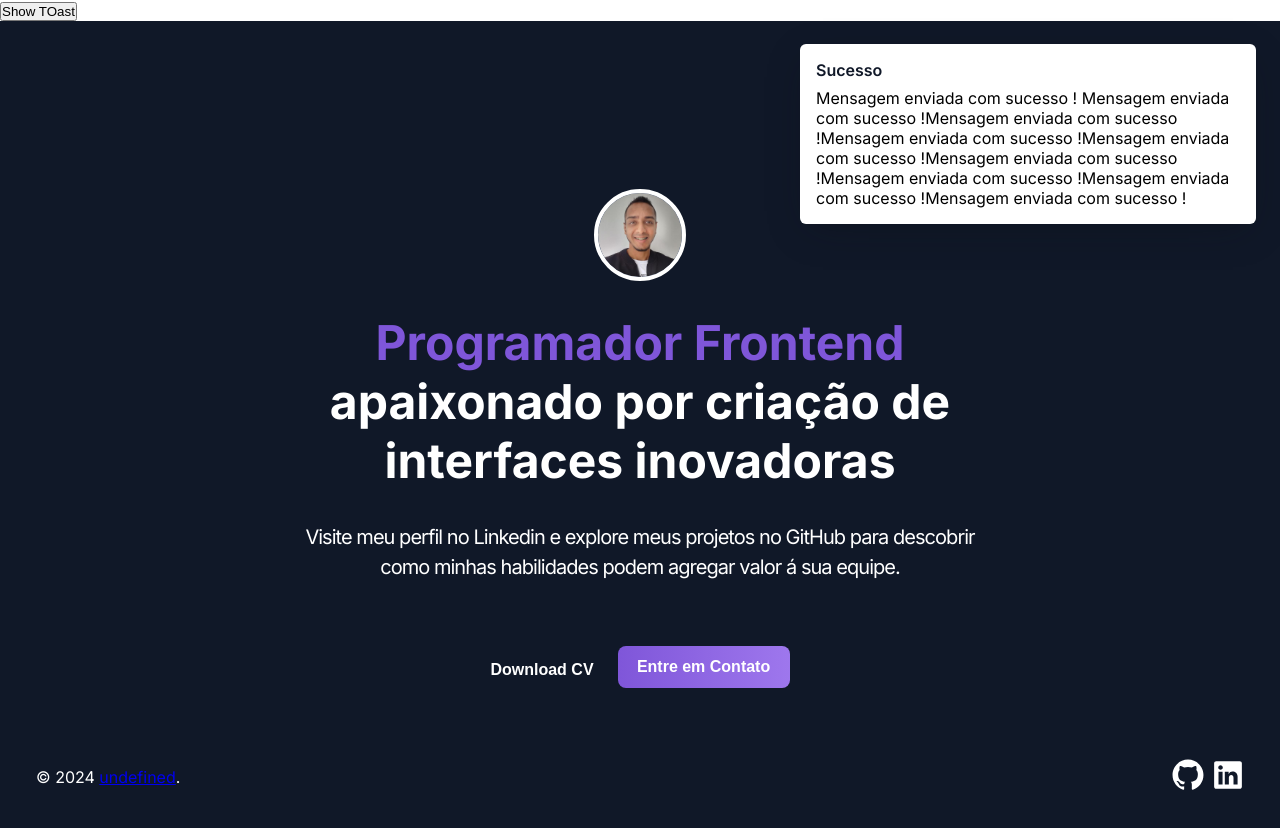
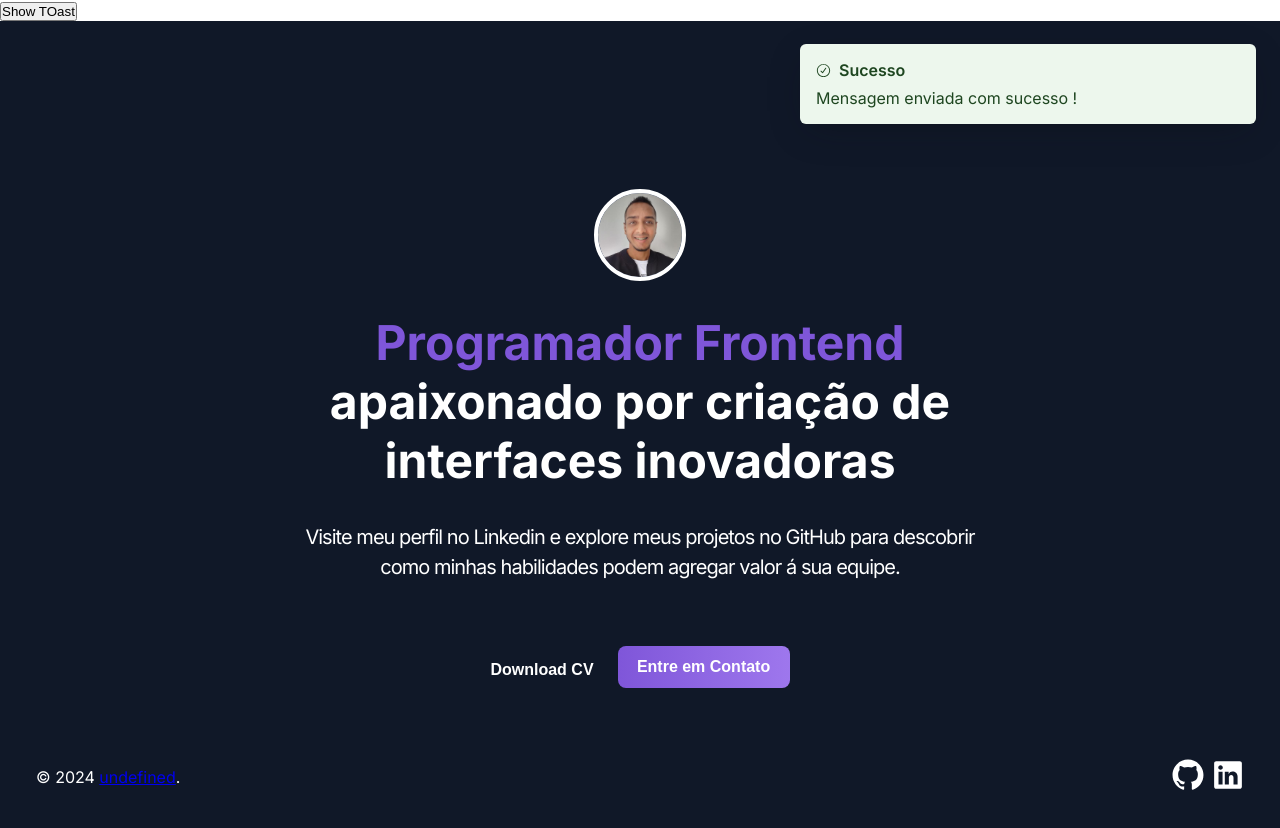
Before and after one commit to matheusgrodrigues/portfolio-backup-inativo, a Next.js app: page / in a window 1280 px wide. Both pictures are taken after a click on the button "Show TOast". Built offline with nearby package versions, Linux system fonts and the light colour scheme.

Commit message:
Customizando toasts

```diff
--- a/src/app/page.tsx
+++ b/src/app/page.tsx
@@ -103,8 +103,9 @@ const Home = () => {
             <button
                 onClick={() =>
                     toast.current?.show({
+                        type: 'success',
                         title: `${t('validation.messages.title.success')}`,
-                        description: `${t('validation.messages.message.send_success')} ${t('validation.messages.message.send_success')}${t('validation.messages.message.send_success')}${t('validation.messages.message.send_success')}${t('validation.messages.message.send_success')}${t('validation.messages.message.send_success')}${t('validation.messages.message.send_success')}${t('validation.messages.message.send_success')}${t('validation.messages.message.send_success')}`,
+                        description: `${t('validation.messages.message.success')}`,
                     })
                 }
             >
--- a/src/components/atoms/Icon.tsx
+++ b/src/components/atoms/Icon.tsx
@@ -1,15 +1,37 @@
 import React from 'react';
 
 import { IconProps as RadixIconProps } from '@radix-ui/react-icons/dist/types';
-import { SunIcon, LinkedInLogoIcon, GitHubLogoIcon, Cross2Icon, CheckIcon } from '@radix-ui/react-icons';
+
+import {
+    LinkedInLogoIcon,
+    CheckCircledIcon,
+    CrossCircledIcon,
+    InfoCircledIcon,
+    GitHubLogoIcon,
+    Cross2Icon,
+    CheckIcon,
+    SunIcon,
+} from '@radix-ui/react-icons';
 
 interface IconProps extends RadixIconProps {
-    icon: 'linkedin-rounded' | 'github-rounded' | 'github-square' | 'check' | 'close' | 'sun';
+    icon:
+        | 'check-circled-icon'
+        | 'cross-circled-icon'
+        | 'info-circled-icon'
+        | 'linkedin-rounded'
+        | 'github-rounded'
+        | 'github-square'
+        | 'check'
+        | 'close'
+        | 'sun';
 }
 
 const Icon = ({ icon, ...props }: IconProps) => {
     return (
         <>
+            {icon === 'check-circled-icon' && <CheckCircledIcon {...props} />}
+            {icon === 'cross-circled-icon' && <CrossCircledIcon {...props} />}
+            {icon === 'info-circled-icon' && <InfoCircledIcon {...props} />}
             {icon === 'linkedin-rounded' && <LinkedInLogoIcon {...props} />}
             {icon === 'github-rounded' && <LinkedInLogoIcon {...props} />}
             {icon === 'github-square' && <GitHubLogoIcon {...props} />}
--- a/src/config/i18n/Validation/messages.ts
+++ b/src/config/i18n/Validation/messages.ts
@@ -5,7 +5,8 @@ const i18n_messages = {
             error: 'Erro',
         },
         message: {
-            send_success: 'Mensagem enviada com sucesso !',
+            success: 'Mensagem enviada com sucesso !',
+            error: 'Ocorreu um erro ao enviar a mensagem.',
         },
     },
 };
--- a/src/core/components/Toast/Toast.tsx
+++ b/src/core/components/Toast/Toast.tsx
@@ -1,4 +1,4 @@
-import React, { forwardRef, useImperativeHandle } from 'react';
+import React, { forwardRef, useImperativeHandle, useMemo } from 'react';
 
 import styled from 'styled-components';
 
@@ -6,8 +6,9 @@ import * as RadixToast from '@radix-ui/react-toast';
 
 import { lineHeight, screen } from '@/src/config/theme/theme';
 
+import Icon from '@/src/components/atoms/Icon';
+
 const ToastRoot = styled(RadixToast.Root)`
-    background-color: ${({ theme }) => theme.ref.colors['white']};
     border-radius: ${({ theme }) => theme.ref.borderRadius['radius_6']};
     box-shadow:
         hsl(206 22% 7% / 35%) 0px 10px 38px -10px,
@@ -68,14 +69,15 @@ const ToastRoot = styled(RadixToast.Root)`
 const ToastTitle = styled(RadixToast.Title)`
     margin-bottom: ${({ theme }) => theme.ref.spacing['spacing_8']};
     font-weight: ${({ theme }) => theme.ref.fontWeight['semibold']};
-    color: ${({ theme }) => theme.ref.colors['gray900']};
     font-size: ${({ theme }) => theme.ref.fontSize['md']};
+    display: flex;
+    align-items: center;
+    gap: ${({ theme }) => theme.ref.spacing['spacing_8']};
 `;
 
 const ToastDescription = styled(RadixToast.Description)`
     margin: 0;
 
-    color: ${({ theme }) => theme.ref.colors['gray900']};
     font-size: ${({ theme }) => theme.ref.fontSize['sm']};
     line-height: ${({ theme }) => lineHeight(`${theme.ref.fontSize['sm']}`)};
 `;
@@ -100,25 +102,50 @@ const ToastViewport = styled(RadixToast.ToastViewport)`
     outline: none;
 `;
 
-export interface ToastRef {
-    show: (content: { title: string; description: string }) => void;
+type ToastType = 'success' | 'error' | 'primary';
+
+interface ToastContent {
+    type: ToastType;
+    title: string;
+    description: string;
 }
 
-type ToastContent = {
-    title: string;
-    description: string;
-};
+export interface ToastRef {
+    show: (content: ToastContent) => void;
+}
 
 const Toast: React.ForwardRefRenderFunction<ToastRef, object> = (props, ref) => {
     const [open, setOpen] = React.useState(false);
-    const [content, setContent] = React.useState<ToastContent>({ title: '', description: '' });
+    const [content, setContent] = React.useState<ToastContent>({ type: 'success', title: '', description: '' });
+
+    const cssProperties: React.CSSProperties = useMemo(
+        () => ({
+            backgroundColor:
+                content.type === 'success'
+                    ? 'rgb(237, 247, 237)'
+                    : content.type === 'error'
+                      ? 'rgb(253, 237, 237)'
+                      : content.type === 'primary'
+                        ? 'rgb(229, 246, 253)'
+                        : '',
+            color:
+                content.type === 'success'
+                    ? 'rgb(30, 70, 32)'
+                    : content.type === 'error'
+                      ? 'rgb(95, 33, 32)'
+                      : content.type === 'primary'
+                        ? 'rgb(1, 67, 97)'
+                        : '',
+        }),
+        [content]
+    );
 
     useImperativeHandle(
         ref,
         () => ({
-            show: ({ title, description }) => {
+            show: ({ type, title, description }) => {
                 setOpen(true);
-                setContent({ title, description });
+                setContent({ type, title, description });
             },
         }),
         []
@@ -126,8 +153,14 @@ const Toast: React.ForwardRefRenderFunction<ToastRef, object> = (props, ref) =>
 
     return (
         <RadixToast.Provider swipeDirection="down" duration={3000}>
-            <ToastRoot open={open} onOpenChange={setOpen}>
-                <ToastTitle>{content.title}</ToastTitle>
+            <ToastRoot open={open} onOpenChange={setOpen} style={cssProperties}>
+                <ToastTitle style={cssProperties}>
+                    {content.type === 'primary' && <Icon icon="info-circled-icon" />}
+                    {content.type === 'success' && <Icon icon="check-circled-icon" />}
+                    {content.type === 'error' && <Icon icon="cross-circled-icon" />}
+
+                    {content.title}
+                </ToastTitle>
                 <ToastDescription asChild>
                     <>{content.description}</>
                 </ToastDescription>
```
